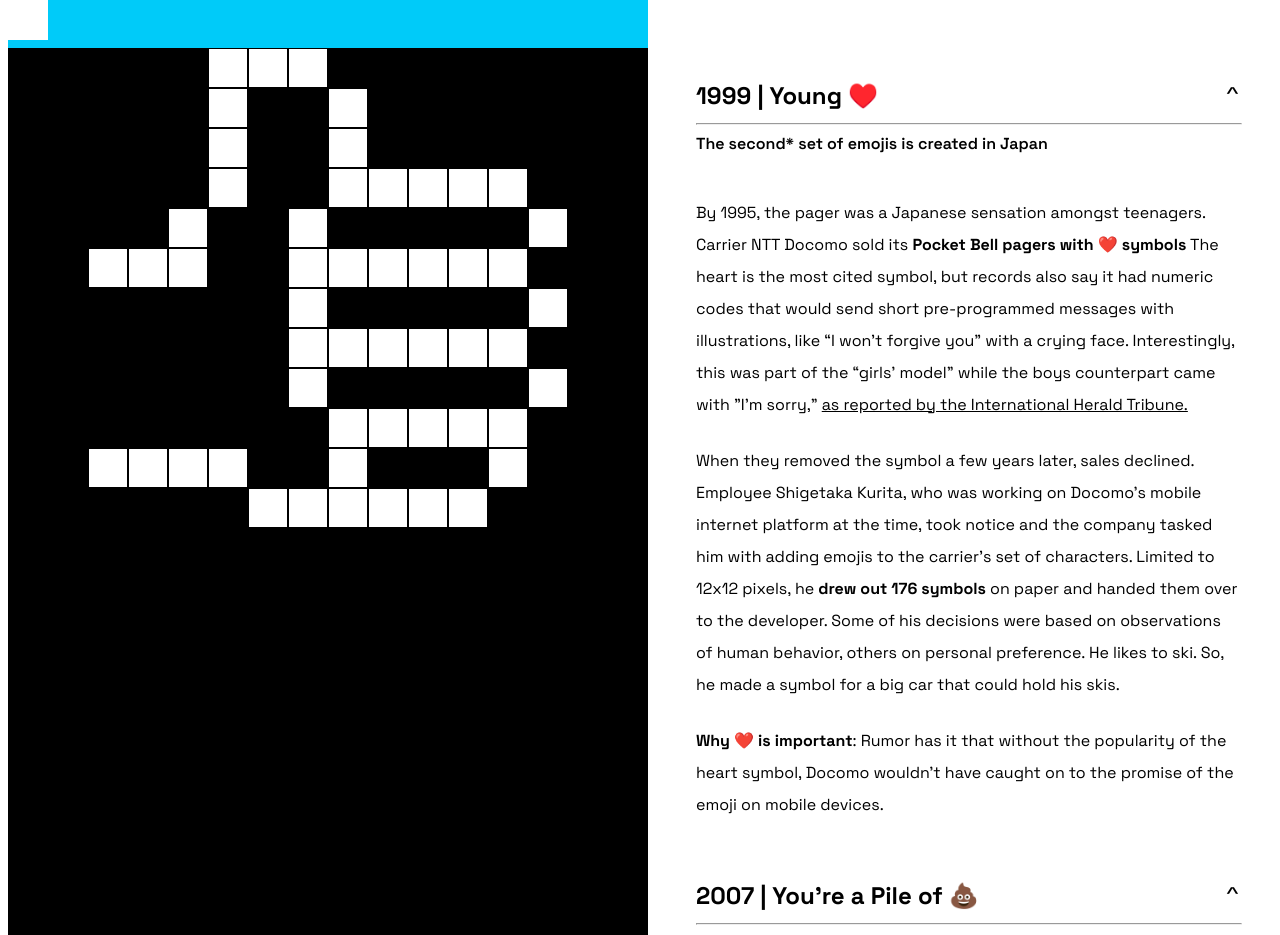
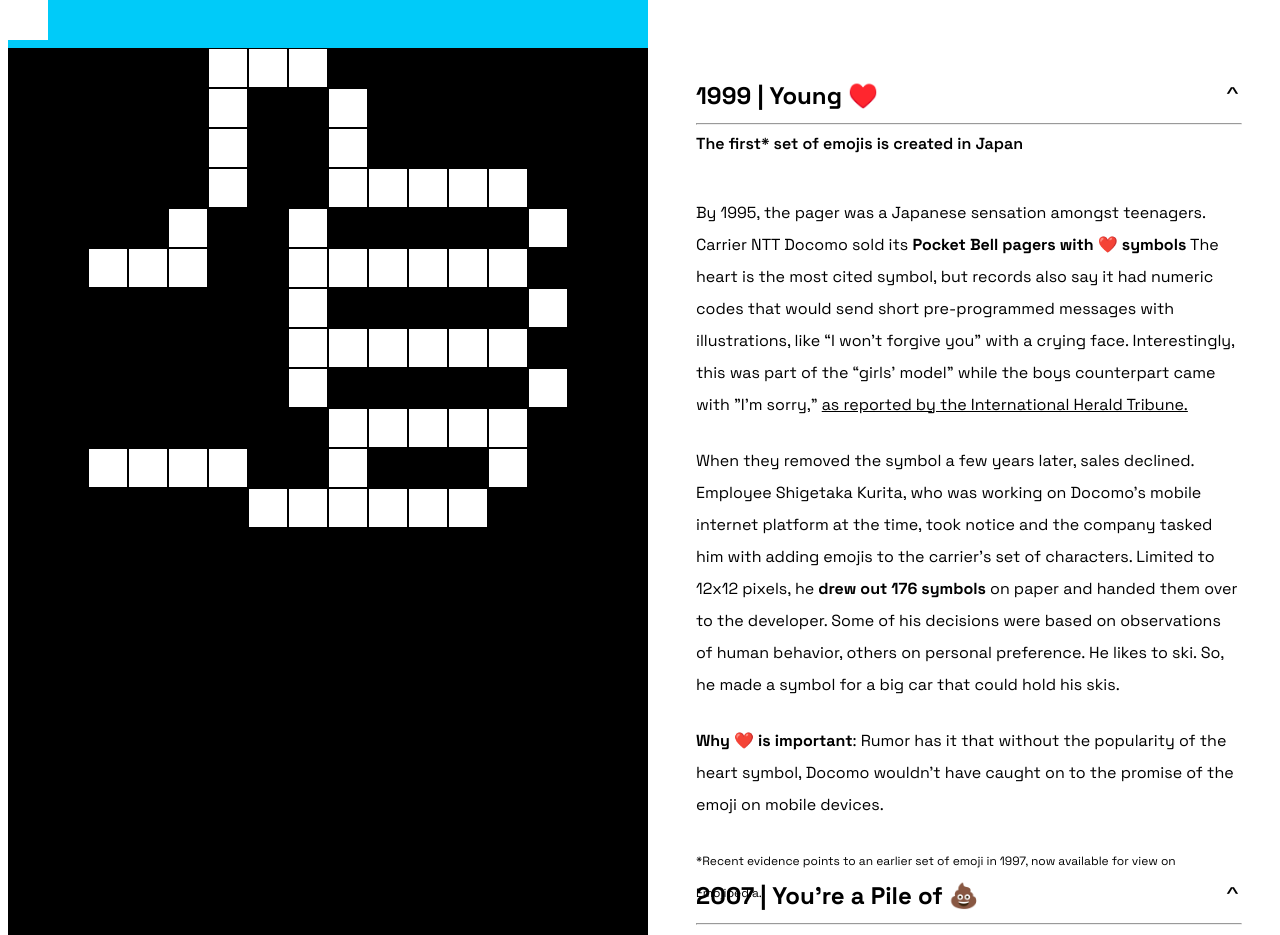
Before and after one commit to divya-mehra/sixemojistory, a React (Vite) app: page / in a window 1280 px wide. Shown: the part 760-1695 px from the top of the page. Built offline with nearby package versions, Linux system fonts and the light colour scheme; a web font is replaced by a local one.

Commit message:
footnote

```diff
--- a/src/App.jsx
+++ b/src/App.jsx
@@ -15,7 +15,7 @@ function App() {
       number: "1999",
       title: "Young ♥️",
       content: ["hi"],
-      subtitle: "The second* set of emojis is created in Japan",
+      subtitle: "The first* set of emojis is created in Japan",
     },
     {
       name: "poo",
--- a/src/panels/text-panel/TextPanel.jsx
+++ b/src/panels/text-panel/TextPanel.jsx
@@ -123,11 +123,13 @@ const TextPanel = ({
           preference. He likes to ski. So, he made a symbol for a big car that
           could hold his skis.{" "}
         </p>
+
         <p>
           <b>Why ❤️ is important</b>: Rumor has it that without the popularity
           of the heart symbol, Docomo wouldn't have caught on to the promise of
           the emoji on mobile devices.
         </p>
+        <p style={{fontSize: '0.75em'}}>*Recent evidence points to an earlier set of emoji in 1997, now available for view on Emojipedia.</p>
       </>
     );
   } else if (number === "2007") {
```
